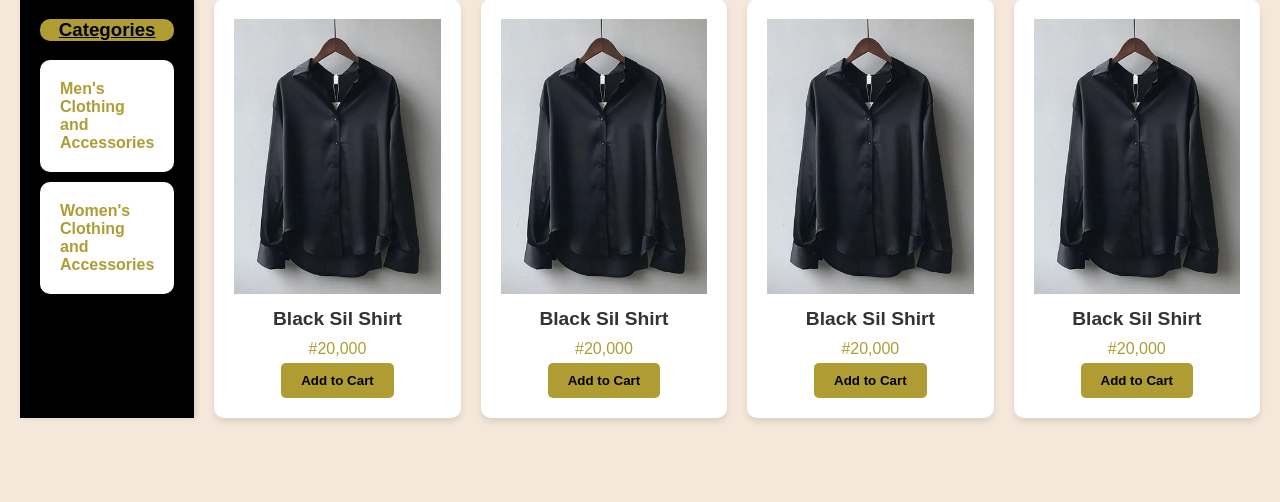
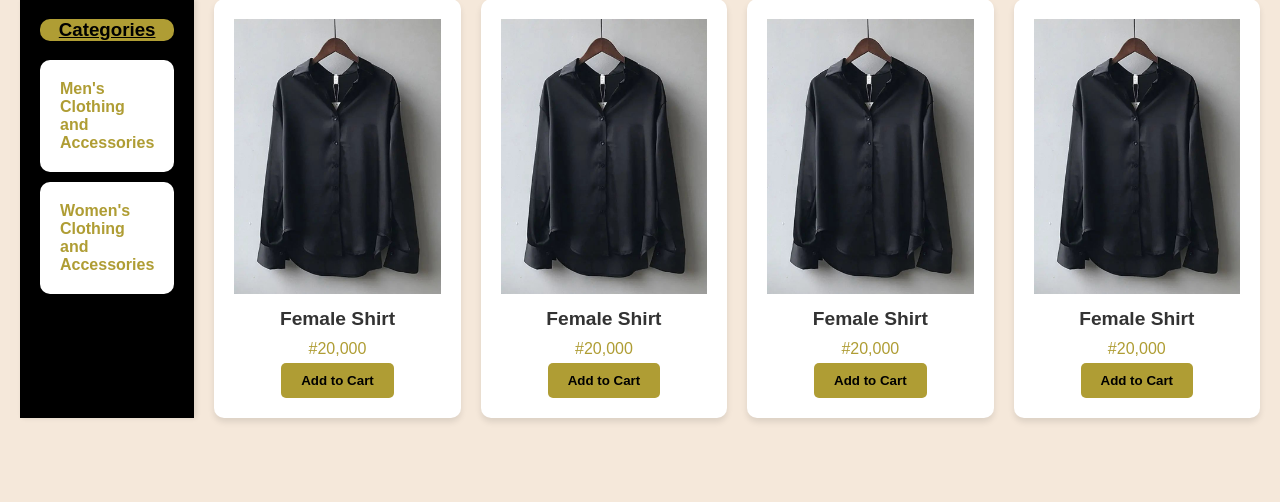
Before and after one commit to BelloAbdulmujib/Vougue_Vista, a Flask app: template app/templates/shop.html in a window 1280 px wide, after a click on "Women's Clothing and Accessories". Shown: the part 121-623 px from the top of the page. Run offline with Flask 3, Linux system fonts and the light colour scheme; the template is opened without the code that fills it: values that come from a table or form of the project are taken from there, others are empty.

Commit message:
reset branch

```diff
--- a/app/templates/shop.html
+++ b/app/templates/shop.html
@@ -49,7 +49,6 @@
         </aside>
 
         <section id="male-section" class="product-grid">
-            {% for product in products %}
             <div class="product-card">
                 <form>
                     <img src="{{ url_for('static', filename='assets/images/male/male1.jpg') }}" alt="Male Product 1">
@@ -62,16 +61,20 @@
                     <button class="add-to-cart">Add to Cart</button>
                 </form>
             </div>
-            {% endfor %}
         </section>
 
         <section id="female-section" class="product-grid">
             {% for product in products %}
             <div class="product-card">
-                <img src="{{ url_for('static', filename='assets/images/female/female1.jpg') }}" alt="Blue Dress">
-                <h4>Black Sil Shirt</h4>
-                <p>#20,000</p>
-                <button class="add-to-cart">Add to Cart</button>
+                <form>
+                    <img src="{{ url_for('static', filename='assets/images/female/female1.jpg') }}" alt="Blue Dress">
+                    <h4>Female Shirt</h4>
+                    <p>#20,000</p>
+                    <input type="hidden" name="product_id" value="1">
+                    <input type="hidden" name="product_name" value="Black Brouges">
+                    <input type="hidden" name="price" value="50000">
+                    <button class="add-to-cart">Add to Cart</button>
+                </form>
             </div>
             {% endfor %}
         </section>
```
